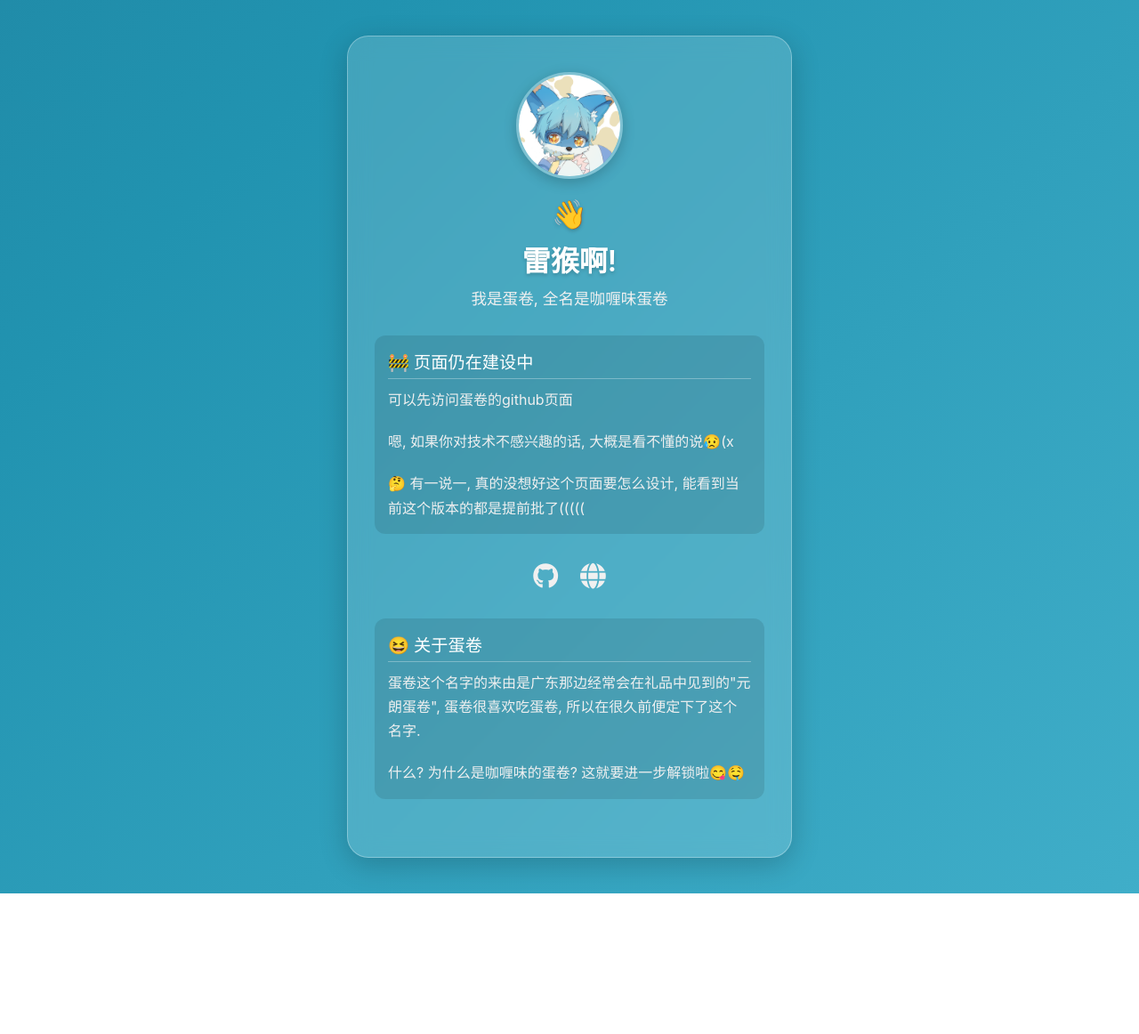
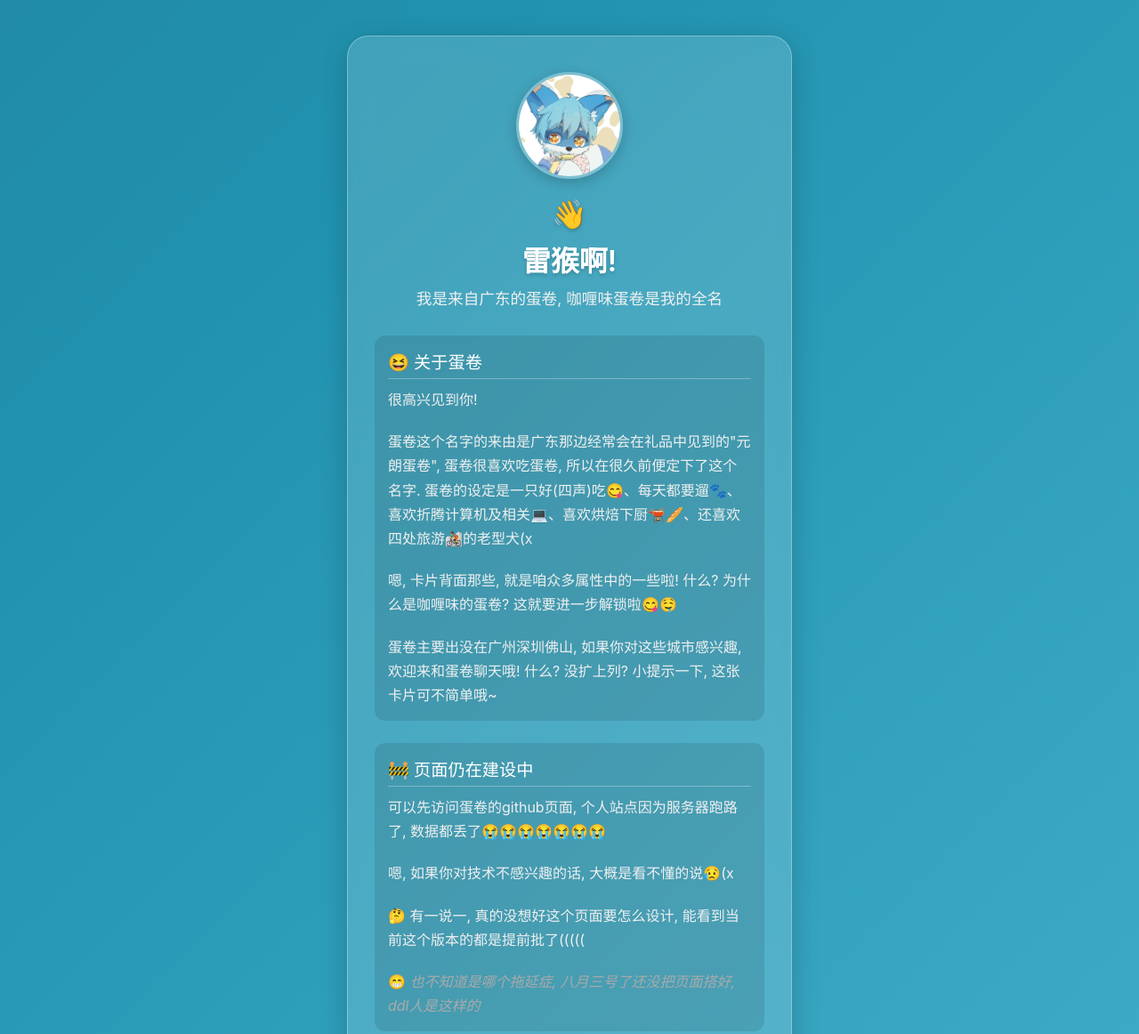
Before and after one commit to CurryEx/CurryEx.github.io, a plain HTML site: page rolling-curry/hello.html in a window 1280 px wide. Shown: the top 1162 px of the page at 89% size. Before the commit the page ends 1004 px from the top, so only its background shows below. Drawn offline with Linux system fonts and the light colour scheme.

Commit message:
文案填充

```diff
--- a/rolling-curry/hello.html
+++ b/rolling-curry/hello.html
@@ -172,12 +172,31 @@
 
     <h1 class="name">👋</h1>
     <h1 class="name">雷猴啊!</h1>
-    <p class="tagline">我是蛋卷, 全名是咖喱味蛋卷</p>
+    <p class="tagline">我是来自广东的蛋卷, 咖喱味蛋卷是我的全名</p>
+
+    <div class="intro-section">
+        <h3>😆 关于蛋卷</h3>
+        <p>
+            很高兴见到你!
+        </p>
+        <br>
+        <p>
+            蛋卷这个名字的来由是广东那边经常会在礼品中见到的"元朗蛋卷", 蛋卷很喜欢吃蛋卷, 所以在很久前便定下了这个名字. 蛋卷的设定是一只好(四声)吃😋、每天都要遛🐾、喜欢折腾计算机及相关💻、喜欢烘焙下厨🫕🥖、还喜欢四处旅游🚵的老型犬(x
+        </p>
+        <br>
+        <p>
+            嗯, 卡片背面那些, 就是咱众多属性中的一些啦! 什么? 为什么是咖喱味的蛋卷? 这就要进一步解锁啦😋🤤
+        </p>
+        <br>
+        <p>
+            蛋卷主要出没在广州深圳佛山, 如果你对这些城市感兴趣, 欢迎来和蛋卷聊天哦! 什么? 没扩上列? 小提示一下, 这张卡片可不简单哦~
+        </p>
+    </div>
 
     <div class="intro-section">
         <h3>🚧 页面仍在建设中</h3>
         <p>
-            可以先访问蛋卷的github页面
+            可以先访问蛋卷的github页面, 个人站点因为服务器跑路了, 数据都丢了😭😭😭😭😭😭😭
         </p>
         <br>
         <p>
@@ -186,6 +205,10 @@
         <br>
         <p>
             🤔 有一说一, 真的没想好这个页面要怎么设计, 能看到当前这个版本的都是提前批了(((((
+        </p>
+        <br>
+        <p style="font-style: italic; color: #aaa ">
+            <span style="font-style: normal">😁</span> 也不知道是哪个拖延症, 八月三号了还没把页面搭好, ddl人是这样的
         </p>
     </div>
 
@@ -199,17 +222,6 @@
         </li>
     </ul>
 
-    <div class="intro-section">
-        <h3>😆 关于蛋卷</h3>
-        <p>
-            蛋卷这个名字的来由是广东那边经常会在礼品中见到的"元朗蛋卷", 蛋卷很喜欢吃蛋卷, 所以在很久前便定下了这个名字.
-        </p>
-        <br>
-        <p>
-            什么? 为什么是咖喱味的蛋卷? 这就要进一步解锁啦😋🤤
-        </p>
-    </div>
-
 </div>
 
 </body>
```
